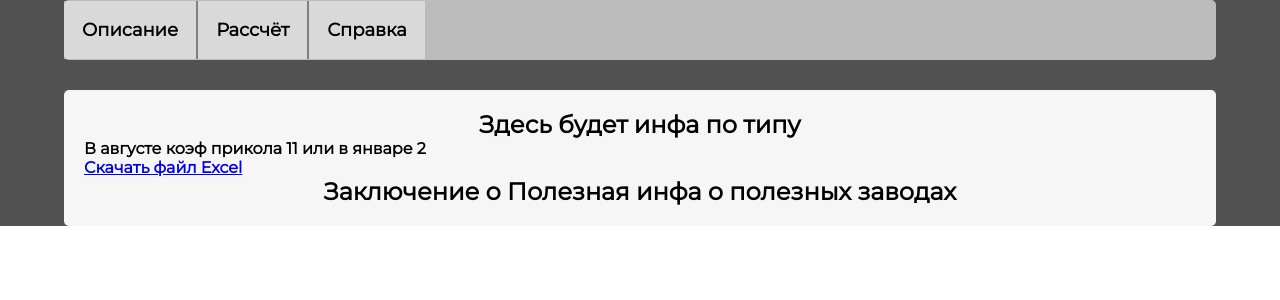
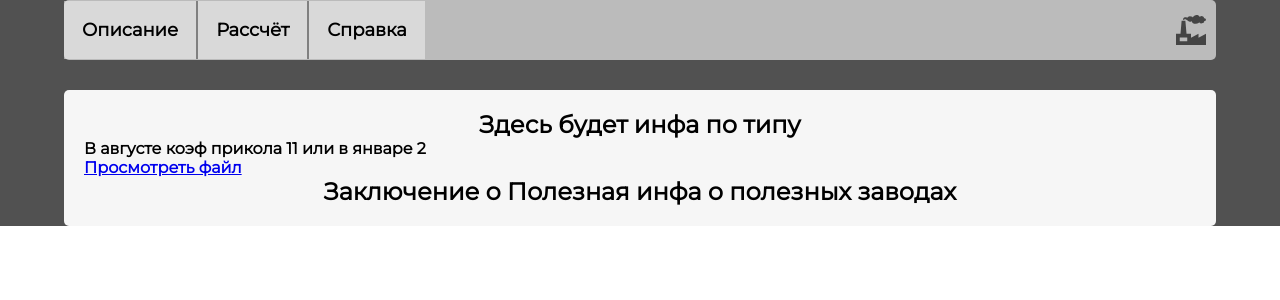
Before and after one commit to KuzmichAlexander/Balance_DP_Web, a React (Create React App) app in the folder balance_dp/balance_dp/ClientApp/: page /Help in a window 1280 px wide. Shown: the top 300 px of the page. Built offline with nearby package versions, Linux system fonts and the light colour scheme.

Commit message:
Просмотр и загрузка файла Ecxel

```diff
--- a/balance_dp/balance_dp/ClientApp/src/components/Help.js
+++ b/balance_dp/balance_dp/ClientApp/src/components/Help.js
@@ -1,12 +1,12 @@
 import React from "react";
+import axios from "axios";
 
 export const Help = () => {
-
     return (
         <div className='content'>
             <h1>Здесь будет инфа по типу</h1>
             <p>В августе коэф прикола 11 или в январе 2</p>
-            <a href="https://cloud.mail.ru/public/hcyd/b8kBetcjx">Скачать файл Excel</a>
+            <a href="https://vk.com/doc325620667_581844500?hash=4eb3bb020cb61a5057&dl=82260a9091282a2b0a">Просмотреть файл</a>
             <h1>Заключение о Полезная инфа о полезных заводах</h1>
         </div>
     )
--- a/balance_dp/balance_dp/ClientApp/src/custom.css
+++ b/balance_dp/balance_dp/ClientApp/src/custom.css
@@ -36,7 +36,12 @@ h1, h2 {
 }
 
 .logo {
-    padding: 0 15px;
+    margin: 10px;
+    background-image: url("./images/factory_icon-icons.com_70151.svg");
+    background-repeat: no-repeat;
+    background-size: contain;
+    width: 30px;
+    height: 30px;
 }
 
 .nav__container a {
```
Also changed, not shown: 2 other files (tests, documents, lock files or other folders).
